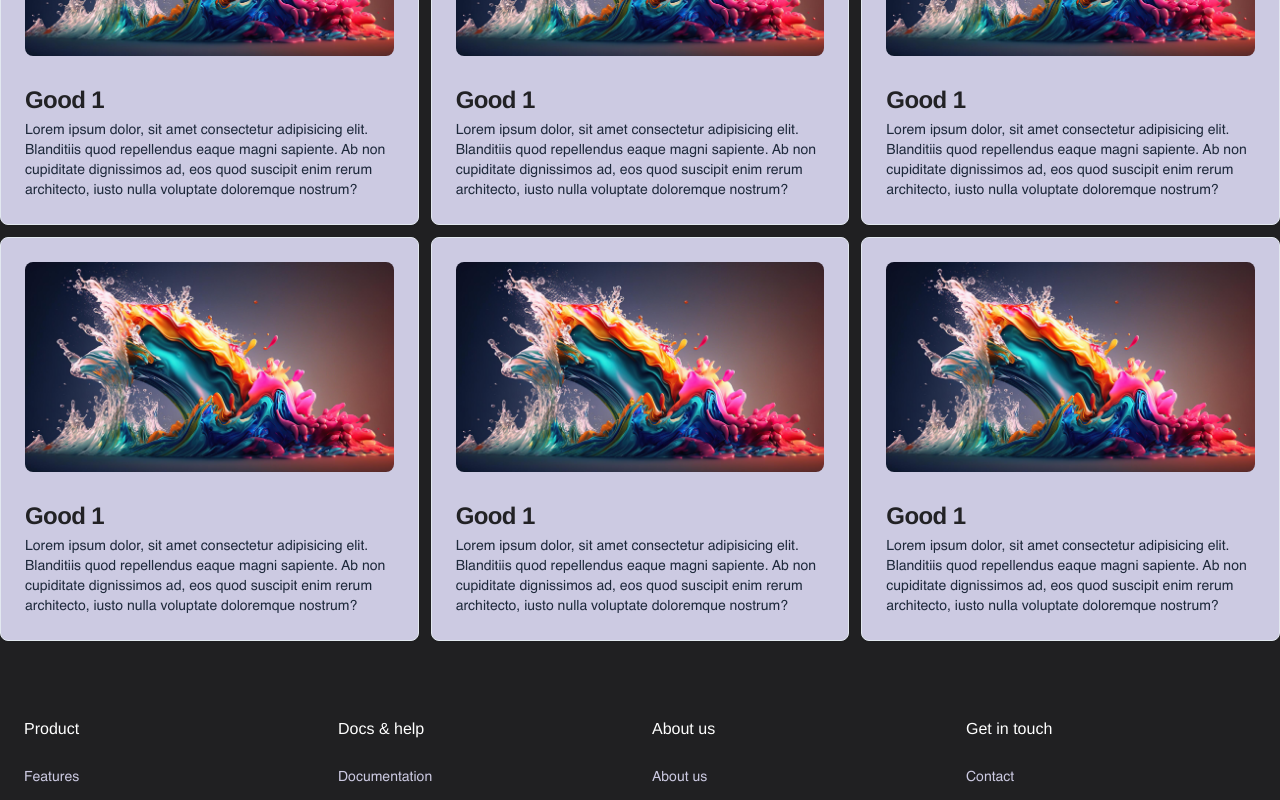
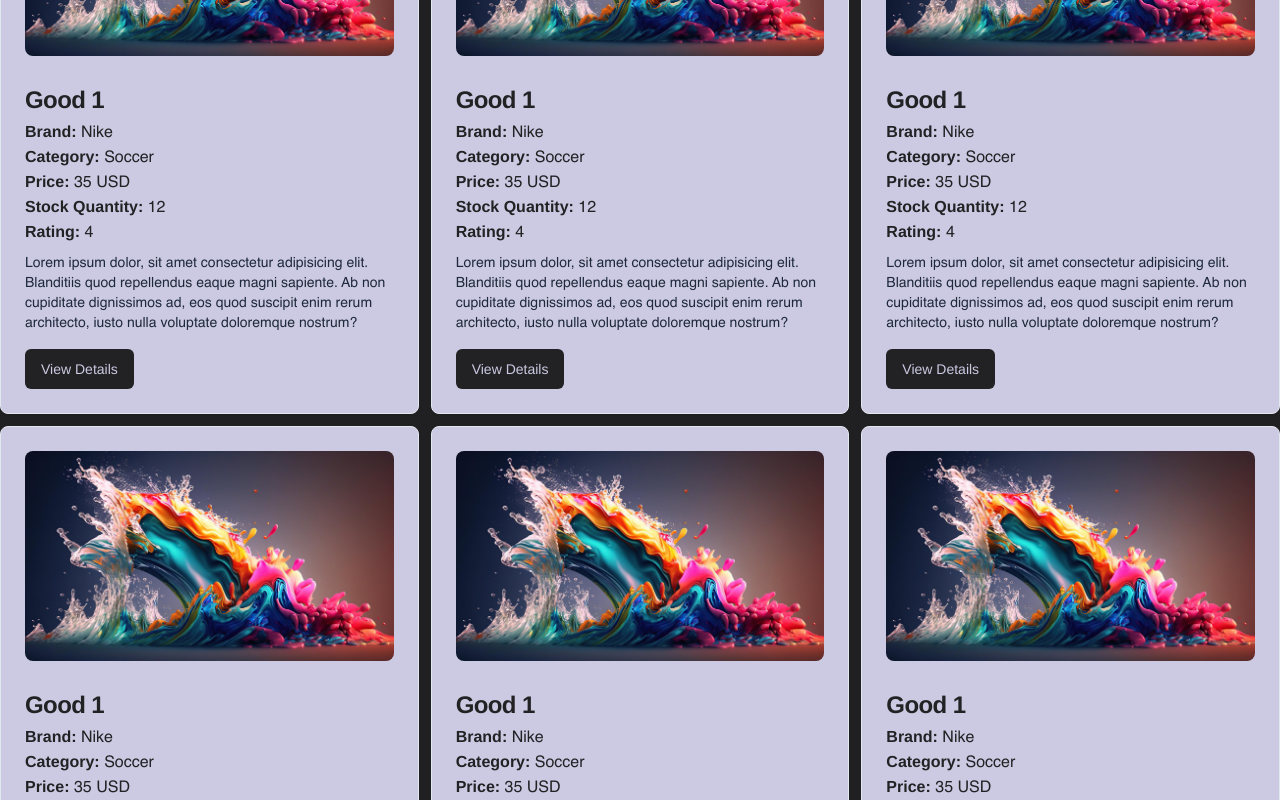
Before and after one commit to coder7475/sports-frontend, a React (Vite) app: page / in a window 1280 px wide. Shown: the part 1200-2000 px from the top of the page. Built offline with nearby package versions, Linux system fonts and the light colour scheme.

Commit message:
feat: create view details button

```diff
--- a/src/components/cards/MyCard.tsx
+++ b/src/components/cards/MyCard.tsx
@@ -5,7 +5,10 @@ import {
   CardHeader,
   CardTitle,
 } from "@/components/ui/card";
+import { Button } from "../ui/button";
+import { useNavigate } from "react-router-dom";
 const MyCard = () => {
+  const navigate = useNavigate();
   return (
     <Card>
       <CardHeader>
@@ -13,12 +16,46 @@ const MyCard = () => {
       </CardHeader>
       <CardContent>
         <CardTitle>Good 1</CardTitle>
-        <CardDescription>
+
+        <h4>
+          {" "}
+          <span className="font-bold">Brand:</span> Nike
+        </h4>
+
+        <h4>
+          {" "}
+          <span className="font-bold">Category:</span> Soccer
+        </h4>
+
+        <h4>
+          {" "}
+          <span className="font-bold">Price:</span> 35 USD
+        </h4>
+
+        <h4>
+          {" "}
+          <span className="font-bold">Stock Quantity:</span> 12
+        </h4>
+
+        <h4>
+          {" "}
+          <span className="font-bold">Rating:</span> 4
+        </h4>
+
+        <CardDescription className="my-2">
           Lorem ipsum dolor, sit amet consectetur adipisicing elit. Blanditiis
           quod repellendus eaque magni sapiente. Ab non cupiditate dignissimos
           ad, eos quod suscipit enim rerum architecto, iusto nulla voluptate
           doloremque nostrum?
         </CardDescription>
+
+        <Button
+          variant="default"
+          className="bg-card-foreground text-card hover:bg-card hover:text-black hover:font-bold hover:border-2 mt-2"
+          onClick={() => navigate("/about")}
+        >
+          View Details
+        </Button>
       </CardContent>
     </Card>
   );
```
